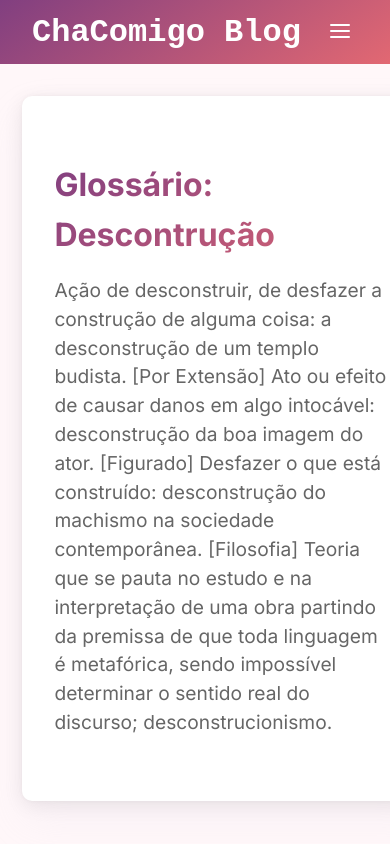
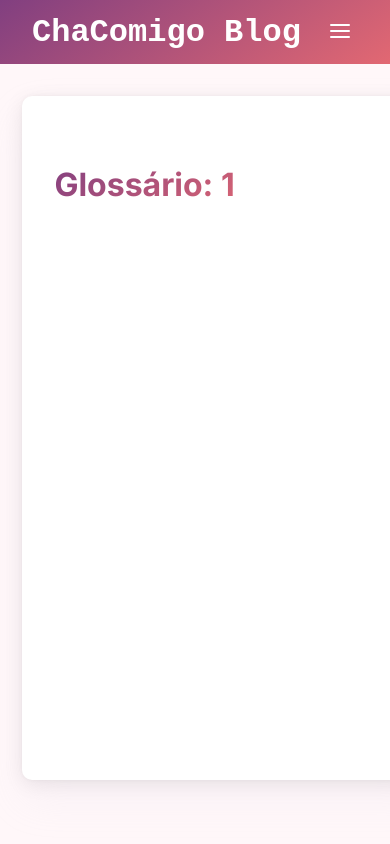
Before and after one commit to gislainejessica/blog-chacomigo, a Next.js app: page /info/1 in a window 390 px wide. Shown: the top 844 px of the page. Built offline with nearby package versions, Linux system fonts and the light colour scheme.

Commit message:
menu responsivive

```diff
--- a/components/Header/styles.ts
+++ b/components/Header/styles.ts
@@ -32,6 +32,8 @@ export const MaxWidth = styled.div`
   align-items: center;
 
   @media (max-width: 1280px){
+    padding: 0rem 2rem 0rem 2rem;
+
   }
 `;
 
@@ -41,6 +43,11 @@ export const Logo = styled.h1`
 
 export const MenuButton = styled.button`
   background: none;
+  display: none;
+
+  @media (max-width: 1280px){
+    display: block;
+  }
 `;
 
 export const Links = styled.div`
@@ -52,6 +59,7 @@ export const Links = styled.div`
   }
 `;
 
+
 export const SocialMedia = styled.button`
   color: #fff;
   margin: 0 0.5rem;
--- a/pages/info/[detail].tsx
+++ b/pages/info/[detail].tsx
@@ -9,8 +9,20 @@ import { useRouter } from 'next/router'
 
 export default function Articles() {
   const router = useRouter()
-  const { category } = router.query
-
+  const { detail } = router.query
+  const data = {
+    info: [
+      "Desconstrução Ação de desconstruir, de desfazer a construção de alguma coisa: a desconstrução de um templo budista. [Por Extensão] Ato ou efeito de causar danos em algo intocável: desconstrução da boa imagem do ator. [Figurado] Desfazer o que está construído: desconstrução do machismo na sociedade contemporânea. [Filosofia] Teoria que se pauta no estudo e na interpretação de uma obra partindo da premissa de que toda linguagem é metafórica,sendo impossível determinar o sentido real do discurso; desconstrucionismo.",
+      "Feminismo, de desfazer a construção de alguma coisa: a desconstrução de um templo budista. [Por Extensão] Ato ou efeito de causar danos em algo intocável: desconstrução da boa imagem do ator. [Figurado] Desfazer o que está construído: desconstrução do machismo na sociedade contemporânea. [Filosofia] Teoria que se pauta no estudo e na interpretação de uma obra partindo da premissa de que toda linguagem é metafórica,sendo impossível determinar o sentido real do discurso; desconstrucionismo.",
+      "Machismo, de desfazer a construção de alguma coisa: a desconstrução de um templo budista. [Por Extensão] Ato ou efeito de causar danos em algo intocável: desconstrução da boa imagem do ator. [Figurado] Desfazer o que está construído: desconstrução do machismo na sociedade contemporânea. [Filosofia] Teoria que se pauta no estudo e na interpretação de uma obra partindo da premissa de que toda linguagem é metafórica,sendo impossível determinar o sentido real do discurso; desconstrucionismo.",
+      "Violência, de desfazer a construção de alguma coisa: a desconstrução de um templo budista. [Por Extensão] Ato ou efeito de causar danos em algo intocável: desconstrução da boa imagem do ator. [Figurado] Desfazer o que está construído: desconstrução do machismo na sociedade contemporânea. [Filosofia] Teoria que se pauta no estudo e na interpretação de uma obra partindo da premissa de que toda linguagem é metafórica,sendo impossível determinar o sentido real do discurso; desconstrucionismo.",
+      "Revolução, de desfazer a construção de alguma coisa: a desconstrução de um templo budista. [Por Extensão] Ato ou efeito de causar danos em algo intocável: desconstrução da boa imagem do ator. [Figurado] Desfazer o que está construído: desconstrução do machismo na sociedade contemporânea. [Filosofia] Teoria que se pauta no estudo e na interpretação de uma obra partindo da premissa de que toda linguagem é metafórica,sendo impossível determinar o sentido real do discurso; desconstrucionismo.",
+      "Policas Publicas, de desfazer a construção de alguma coisa: a desconstrução de um templo budista. [Por Extensão] Ato ou efeito de causar danos em algo intocável: desconstrução da boa imagem do ator. [Figurado] Desfazer o que está construído: desconstrução do machismo na sociedade contemporânea. [Filosofia] Teoria que se pauta no estudo e na interpretação de uma obra partindo da premissa de que toda linguagem é metafórica,sendo impossível determinar o sentido real do discurso; desconstrucionismo.",
+      "Psicologia, de desfazer a construção de alguma coisa: a desconstrução de um templo budista. [Por Extensão] Ato ou efeito de causar danos em algo intocável: desconstrução da boa imagem do ator. [Figurado] Desfazer o que está construído: desconstrução do machismo na sociedade contemporânea. [Filosofia] Teoria que se pauta no estudo e na interpretação de uma obra partindo da premissa de que toda linguagem é metafórica,sendo impossível determinar o sentido real do discurso; desconstrucionismo.",
+      "Mulher, de desfazer a construção de alguma coisa: a desconstrução de um templo budista. [Por Extensão] Ato ou efeito de causar danos em algo intocável: desconstrução da boa imagem do ator. [Figurado] Desfazer o que está construído: desconstrução do machismo na sociedade contemporânea. [Filosofia] Teoria que se pauta no estudo e na interpretação de uma obra partindo da premissa de que toda linguagem é metafórica,sendo impossível determinar o sentido real do discurso; desconstrucionismo.",
+      "Auto-estima, de desfazer a construção de alguma coisa: a desconstrução de um templo budista. [Por Extensão] Ato ou efeito de causar danos em algo intocável: desconstrução da boa imagem do ator. [Figurado] Desfazer o que está construído: desconstrução do machismo na sociedade contemporânea. [Filosofia] Teoria que se pauta no estudo e na interpretação de uma obra partindo da premissa de que toda linguagem é metafórica,sendo impossível determinar o sentido real do discurso; desconstrucionismo.",
+    ]
+  }
   return (
     <>
       <Head>
@@ -22,14 +34,18 @@ export default function Articles() {
 
       <Container>
         <MaxWidth>
-          <h2> Glossário: Descontrução{category} </h2>
+          <h2> Glossário: {detail} </h2>
           <p>
-            Ação de desconstruir, de desfazer a construção de alguma coisa: a desconstrução de um templo budista.
-            [Por Extensão] Ato ou efeito de causar danos em algo intocável: desconstrução da boa imagem do ator.
-            [Figurado] Desfazer o que está construído: desconstrução do machismo na sociedade contemporânea.
-            [Filosofia] Teoria que se pauta no estudo e na interpretação de uma obra partindo da premissa de que toda linguagem é metafórica,
-            sendo impossível determinar o sentido real do discurso; desconstrucionismo.
-        </p>
+            {detail == "desconstrucao" && data.info[2]}
+            {detail == "feminismo" && data.info[0]}
+            {detail == "machismo" && data.info[1]}
+            {detail == "violencia" && data.info[3]}
+            {detail == "revolucao" && data.info[8]}
+            {detail == "politicas_publicas" && data.info[4]}
+            {detail == "psicologia" && data.info[5]}
+            {detail == "mulher" && data.info[6]}
+            {detail == "auto_estima" && data.info[7]}
+          </p>
         </MaxWidth>
       </Container>
 
--- a/styles/pages/Article.ts
+++ b/styles/pages/Article.ts
@@ -46,6 +46,7 @@ export const MaxWidth = styled.div`
     color: #444;
     padding-bottom: 1rem;
     font-family: 'Inter', sans-serif;
+    text-transform: capitalize;
 
     font-weight: 600;
     /* background: linear-gradient(-297.95deg, #004FC5 10.56%, #00C472 89.01%); */
```
